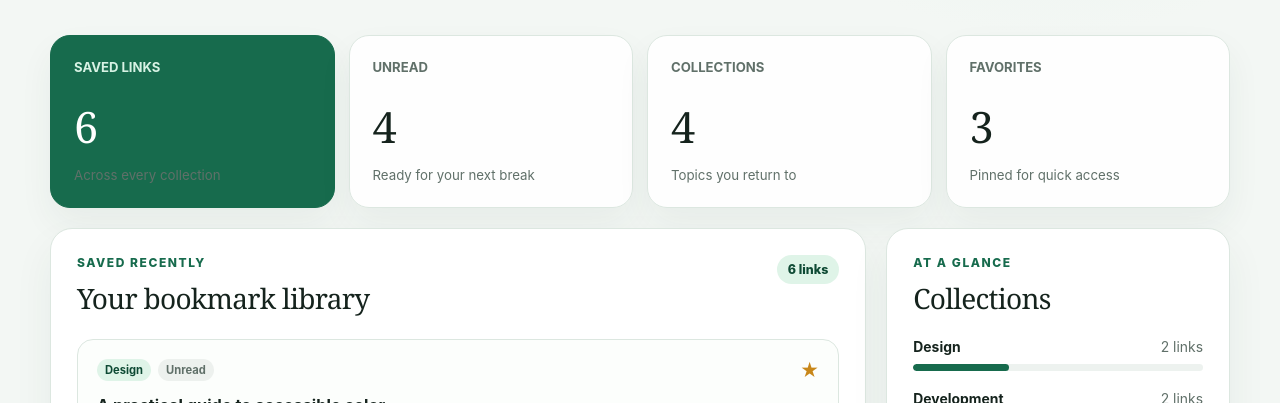
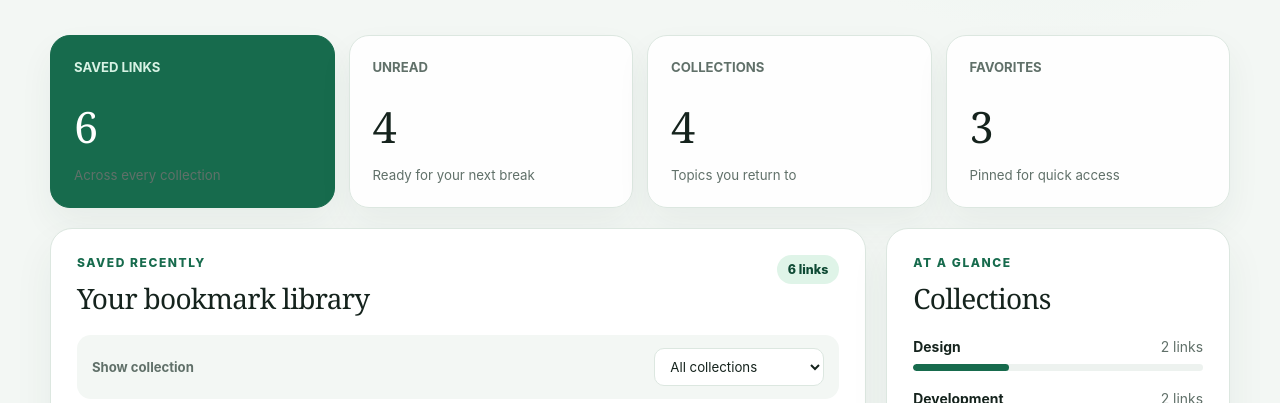
Before and after one commit to chocoHacks33/bookmark-beacon-dashboard, a website: page index.html in a window 1280 px wide. Shown: the part 397-800 px from the top of the page. Drawn offline with Linux system fonts and the light colour scheme.

Commit message:
feat: filter bookmarks by collection

```diff
--- a/app.js
+++ b/app.js
@@ -95,6 +95,14 @@ function summarizeCollections(items) {
     .sort((a, b) => b.count - a.count || a.name.localeCompare(b.name));
 }
 
+function filterByCollection(items, collection) {
+  if (!collection || collection === "all") {
+    return [...items];
+  }
+
+  return items.filter((bookmark) => bookmark.collection === collection);
+}
+
 function bookmarkCardMarkup(bookmark) {
   const status = bookmark.read ? "Read" : "Unread";
   const favorite = bookmark.favorite
@@ -164,6 +172,17 @@ function renderDashboard(items = bookmarks) {
 
 if (typeof document !== "undefined") {
   renderDashboard();
+
+  const collectionFilter = document.querySelector("#collection-filter");
+  summarizeCollections(bookmarks).forEach(({ name }) => {
+    const option = document.createElement("option");
+    option.value = name;
+    option.textContent = name;
+    collectionFilter.append(option);
+  });
+  collectionFilter.addEventListener("change", (event) => {
+    renderDashboard(filterByCollection(bookmarks, event.target.value));
+  });
 }
 
 if (typeof module !== "undefined") {
@@ -171,6 +190,7 @@ if (typeof module !== "undefined") {
     bookmarkCardMarkup,
     bookmarks,
     collectionMarkup,
+    filterByCollection,
     formatDate,
     summarizeBookmarks,
     summarizeCollections,
--- a/index.html
+++ b/index.html
@@ -68,6 +68,12 @@
               </div>
               <span id="library-count" class="count-pill">0 links</span>
             </div>
+            <div class="library-controls">
+              <label for="collection-filter">Show collection</label>
+              <select id="collection-filter">
+                <option value="all">All collections</option>
+              </select>
+            </div>
             <div id="bookmark-list" class="bookmark-list"></div>
           </div>
 
--- a/styles.css
+++ b/styles.css
@@ -220,6 +220,34 @@ h1 {
   font-weight: 800;
 }
 
+.library-controls {
+  display: flex;
+  align-items: center;
+  justify-content: space-between;
+  gap: 16px;
+  margin: -4px 0 18px;
+  padding: 13px 15px;
+  border-radius: 14px;
+  background: var(--wash);
+}
+
+.library-controls label {
+  color: var(--muted);
+  font-size: 0.82rem;
+  font-weight: 700;
+}
+
+.library-controls select {
+  min-width: 170px;
+  padding: 9px 34px 9px 11px;
+  border: 1px solid var(--line);
+  border-radius: 10px;
+  background: var(--paper);
+  color: var(--ink);
+  font: inherit;
+  font-size: 0.83rem;
+}
+
 .bookmark-list {
   display: grid;
   gap: 12px;
```
Also changed, not shown: tests/app.test.js (+16 -0 lines).
